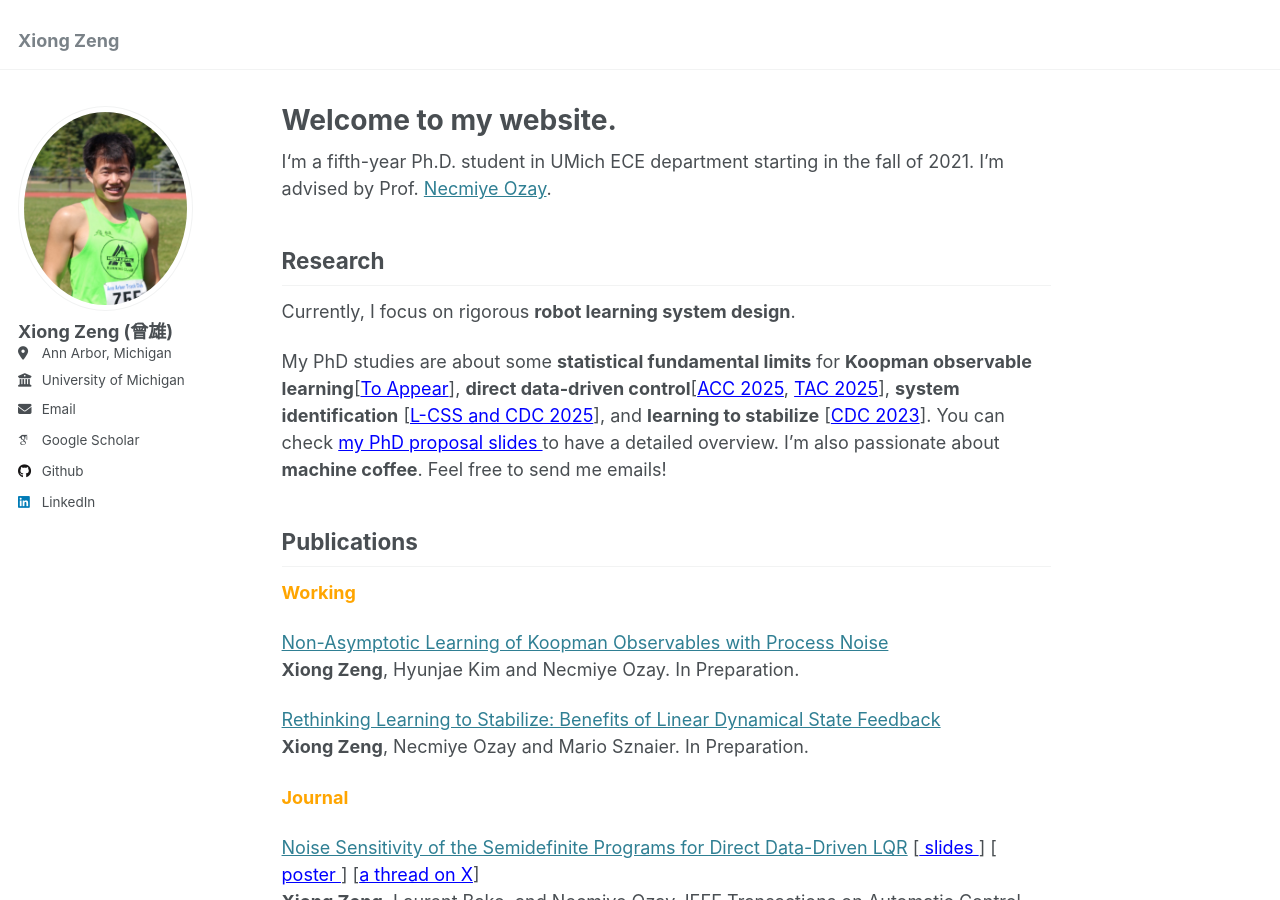
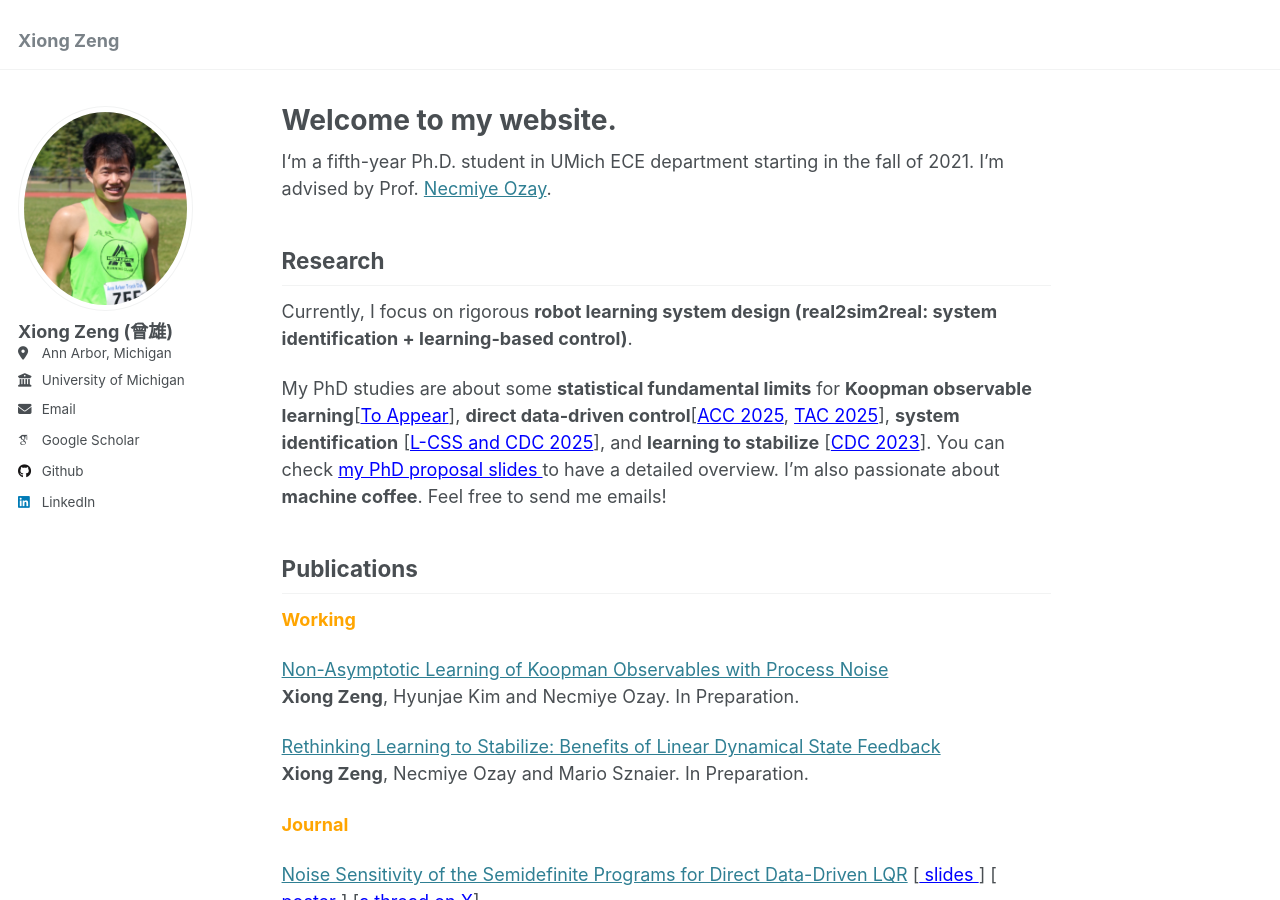
Before and after one commit to zengxiong111/zengxiong.github.io, a Jekyll site: the page built from _pages/about.md, in a window 1280 px wide and 900 px high. Built offline with Jekyll 4.4.1, drawn with Linux system fonts in a browser that asks for light colours; some web fonts are replaced.

Commit message:
Update about.md

```diff
--- a/_pages/about.md
+++ b/_pages/about.md
@@ -11,7 +11,7 @@ I‘m a fifth-year Ph.D. student in UMich ECE department starting in the fall of
 
 ## Research
 
-Currently, I focus on rigorous **robot learning system design**.
+Currently, I focus on rigorous **robot learning system design (real2sim2real: system identification + learning-based control)**.
 
 My PhD studies are about some **statistical fundamental limits** for **Koopman observable learning**[<a href="https://scholar.google.com/citations?user=v4lWTTwAAAAJ&hl=en" style="color: blue;" target="_blank">To Appear</a>], **direct data-driven control**[<a href="https://web.eecs.umich.edu/~necmiye/pubs/ZengBO_acc25.pdf" style="color: blue;" target="_blank">ACC 2025</a>, <a href="https://arxiv.org/abs/2412.19705" style="color: blue;" target="_blank">TAC 2025</a>], **system identification** [<a href="https://arxiv.org/abs/2503.16817" style="color: blue;" target="_blank">L-CSS and CDC 2025</a>], and **learning to stabilize** [<a href="https://arxiv.org/abs/2311.11151" style="color: blue;" target="_blank">CDC 2023</a>].
 You can check <a href="https://github.com/zengxiong111/zengxiong.github.io/releases/download/v1.0/phd_propsoal_Xiong_Zeng_part.pdf"
```
